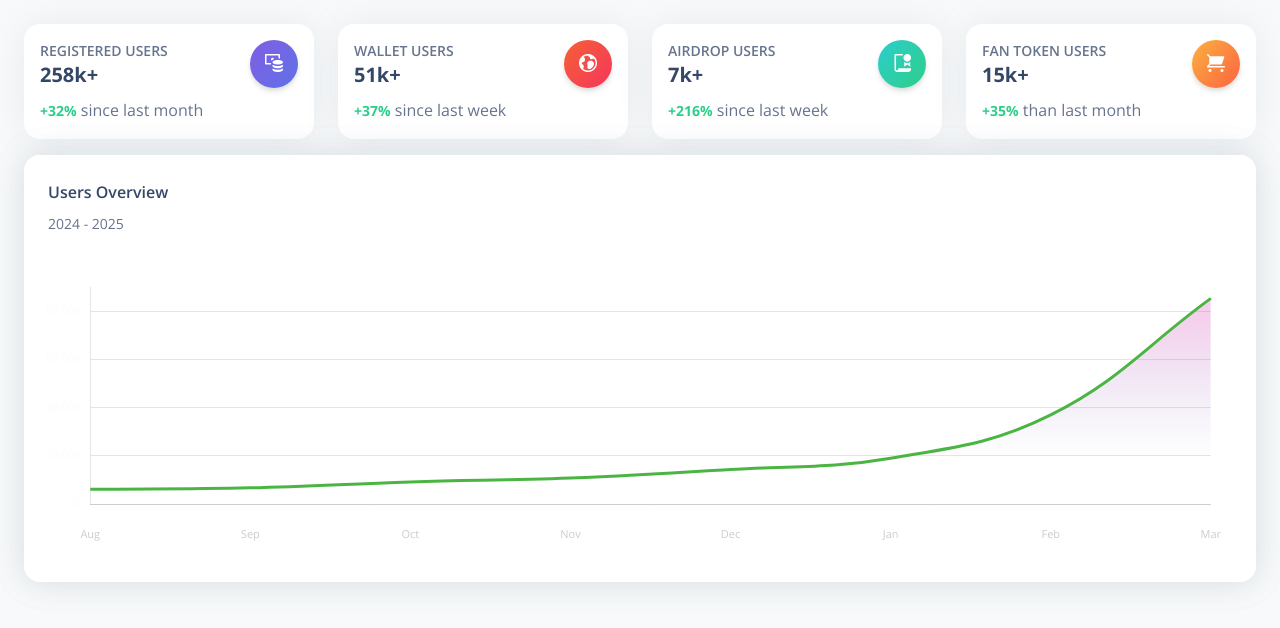
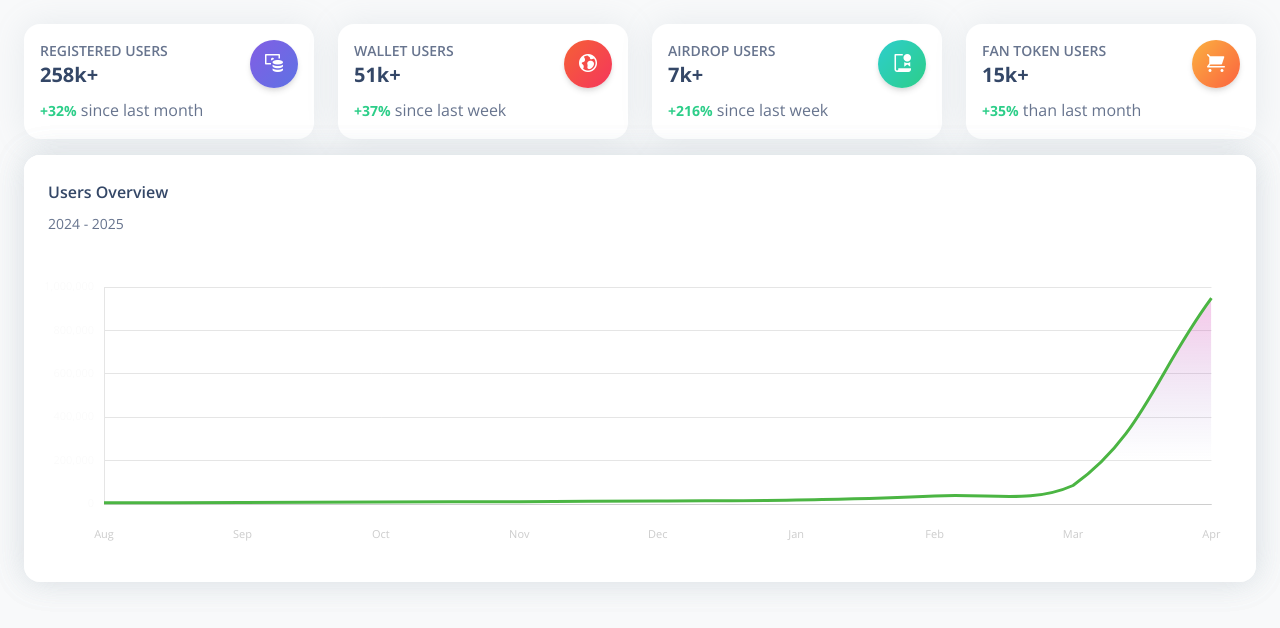
Before and after one commit to yang-tech-xyz/dashboard, a Vue app: page /dashboard-default in a window 1280 px wide. Shown: the top 628 px of the page. Built offline with nearby package versions, Linux system fonts and the light colour scheme.

Commit message:
add April label and update new users data in Dashboard.vue

```diff
--- a/src/views/Dashboard.vue
+++ b/src/views/Dashboard.vue
@@ -83,11 +83,12 @@ import GradientLineChart from "@/examples/Charts/GradientLineChart.vue";
                     'Jan',
                     'Feb',
                     'Mar',
+                    'Apr',
                   ],
                   datasets: [
                     {
                       label: 'new users',
-                      data: [6123, 6723, 9162, 10744, 14321, 18985, 36987, 85267],
+                      data: [6123, 6723, 9162, 10744, 14321, 18985, 36987, 85267, 948625],
                     },
                   ],
                 }"
```
